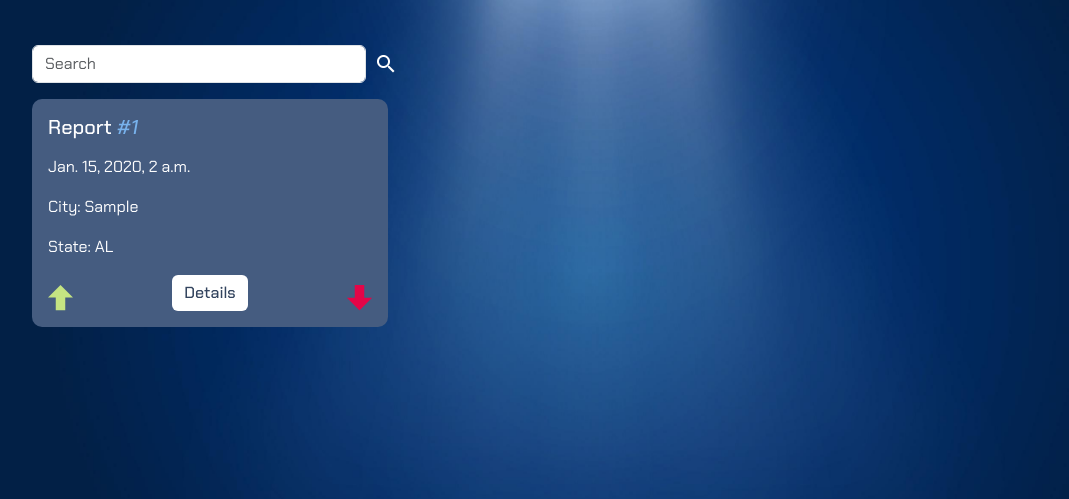
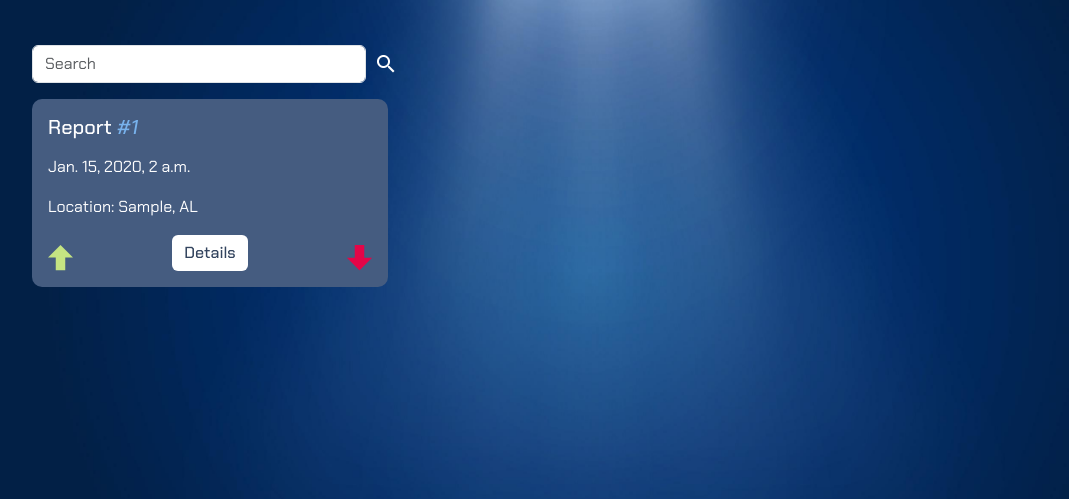
Before and after one commit to spbovarnick/anomalies-anonymous, a Django app: page /sightings/ in a window 1280 px wide. Shown: the part 131-630 px from the top of the page, without its empty margins (50-1119 px from the left). Run offline with Django 4.2, Linux system fonts and the light colour scheme; tables that the repository leaves empty hold one stand-in row (values such as "Sample post").

Commit message:
updated info on index and search cards

```diff
--- a/anomaliesanonymous/main_app/templates/sightings/index.html
+++ b/anomaliesanonymous/main_app/templates/sightings/index.html
@@ -19,8 +19,7 @@
             <div class="card-body">
               <h5 class="card-title mb-3">Report <em class="blue">#{{ sighting.id }}</em></h5>
                 <p class="card-text">{{ sighting.datetime }}</p>
-                <p class="card-text">City: {{ sighting.city }}</p>
-                <p class="card-text">State: {{ sighting.state }}</p>
+                <p class="card-text">Location: {{ sighting.city }}, {{ sighting.state }}</p>
                 <div class="text-center">
                     <a href="{% url 'detail' sighting.id %}" class="btn">Details</a>
                 </div>
--- a/anomaliesanonymous/main_app/templates/sightings/search.html
+++ b/anomaliesanonymous/main_app/templates/sightings/search.html
@@ -18,8 +18,7 @@
             <div class="card-body">
                 <h5 class="card-title mb-3">Report <em class="blue">#{{ sighting.id }}</em></h5>
                 <p class="card-text">{{ sighting.datetime }}</p>
-                <p class="card-text">City: {{ sighting.city }}</p>
-                <p class="card-text">State: {{ sighting.state }}</p>
+                <p class="card-text">Location: {{ sighting.city }}, {{ sighting.state }}</p>
                 <div class="text-center">
                     <a href="{% url 'detail' sighting.id %}" class="btn">Details</a>
                 </div>
```
